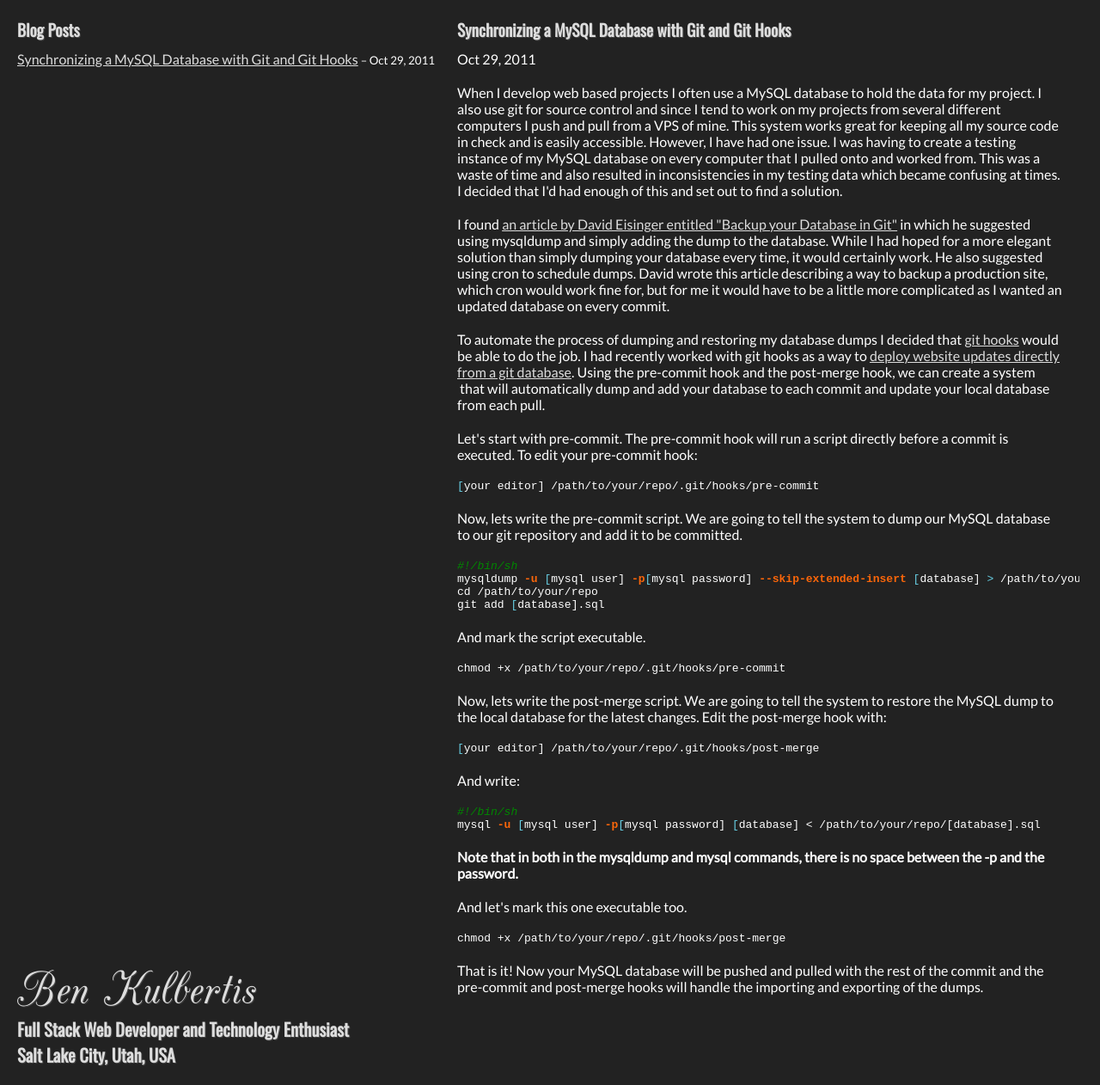
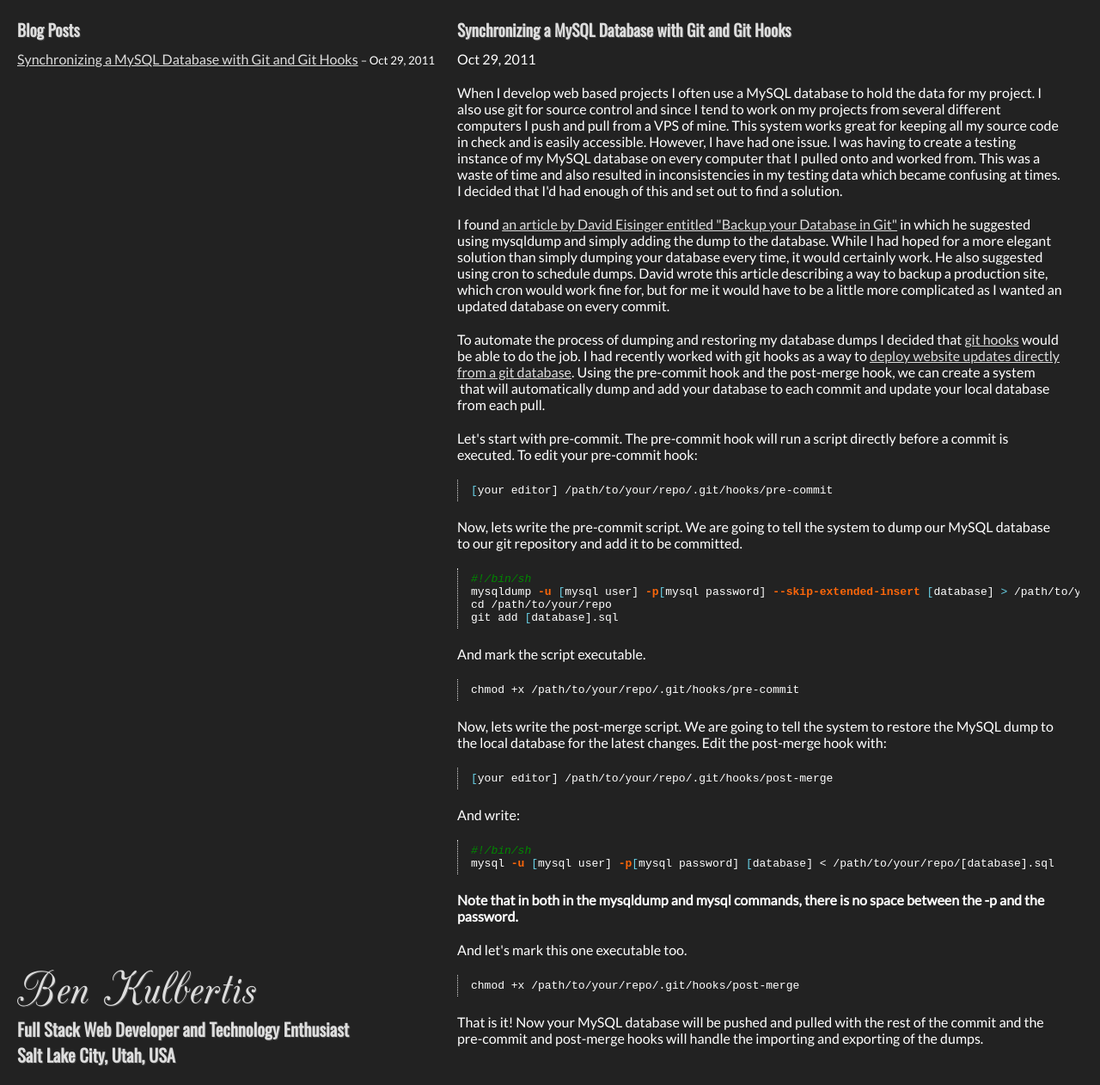
Before and after one commit to benkulbertis/benkulbertis.github.io, a Jekyll site: the page built from _posts/2011-10-29-synchronizing-a-mysql-database-with-git-and-git-hooks.markdown, in a window 1280 px wide. Shown: the whole page at 86% size. Built offline with Jekyll 4.4.1, drawn with Linux system fonts in a browser that asks for light colours; nearby versions of some CDN libraries; Markdown is read by kramdown in place of the engine named in the settings.

Commit message:
Made the syntax highlighting blocks prettier.

```diff
--- a/css/style.css
+++ b/css/style.css
@@ -13,6 +13,12 @@
   }
   .bold {
     font-weight: bold;
+  }
+  .highlight {
+    border-left: 1px dotted #ddd;
+    padding: 5px 0 5px 15px;
+    margin-bottom: 20px;
+    vertical-align: super;
   }
   h1,
   h2,
@@ -83,9 +89,6 @@
   p {
     margin-bottom: 20px;
   }
-  .highlight {
-    margin-bottom: 20px;
-  }
   ::-webkit-scrollbar {
     width: 12px;
   }
```
Also changed, not shown: css/style.styl (+6 -3 lines).
